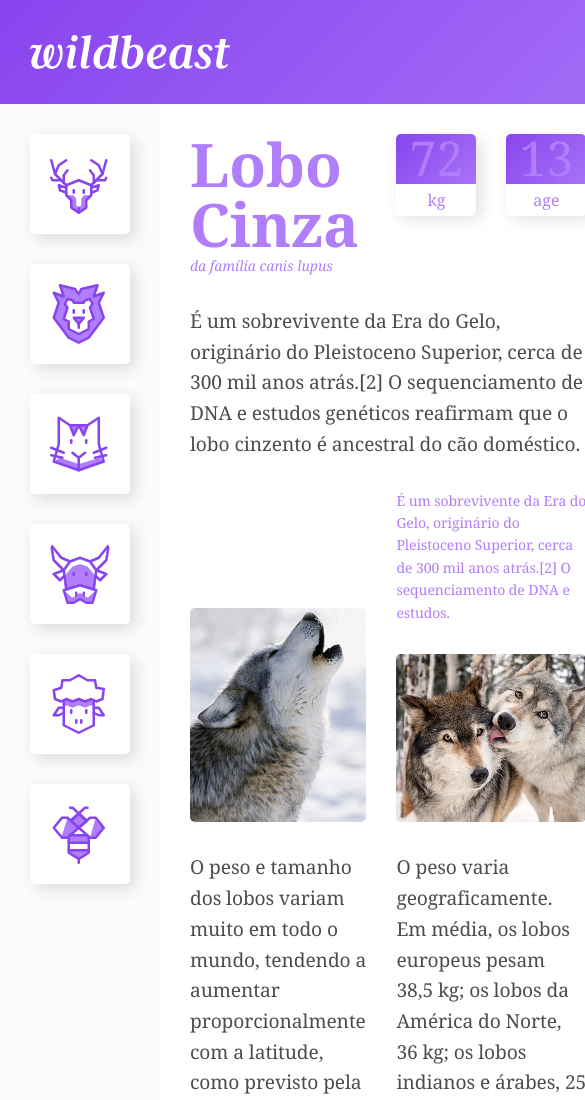
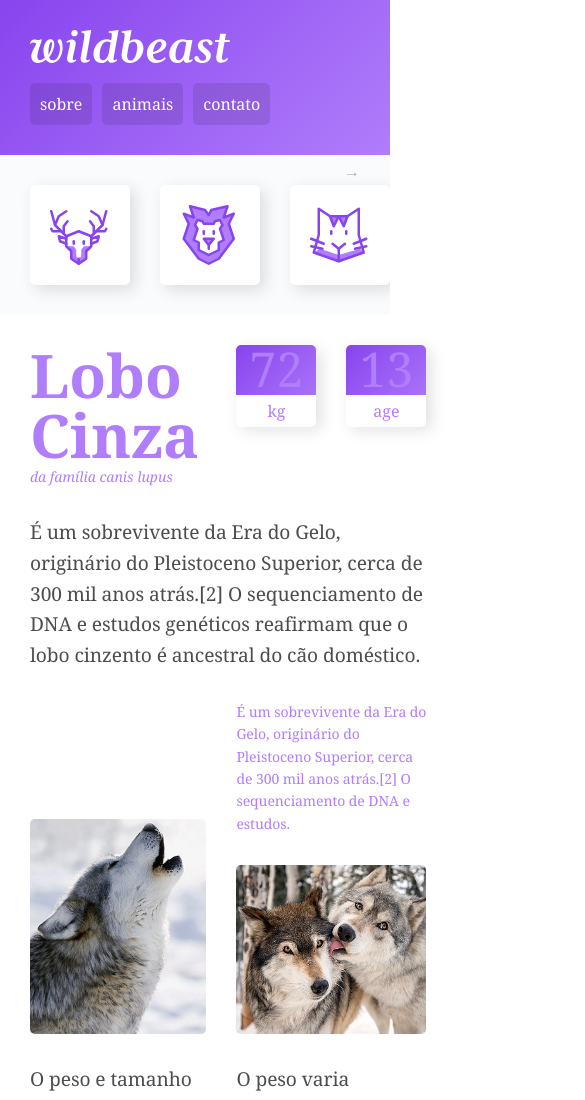
Before and after one commit to HelderDSR/Wildbeast_Grid, a plain HTML site: page index.html in a window 390 px wide. Shown: the top 1100 px of the page, 585 px wide, since content can reach past the window. Drawn offline with Linux system fonts and the light colour scheme.

Commit message:
Criação da parte responsiva do site

```diff
--- a/style.css
+++ b/style.css
@@ -252,3 +252,82 @@ P {
   text-align: center;
   padding: 30px;
 }
+
+
+@media (max-width: 1200px) {
+  .estrutura {
+    grid-template-areas:
+    "header  header   header"
+    "sidenav content  content"
+    "sidenav anuncios anuncios"
+    "footer  footer   footer"
+    ;
+  }
+}
+
+@media (max-width: 760px) {
+  .estrutura {
+    grid-template-columns: 100%;
+    grid-template-areas:
+    "header"
+    "sidenav"
+    "content"
+    "anuncios"
+    "footer"
+    ;
+  }
+  .header {
+    grid-template-columns: auto;
+  }
+  .logo {
+    margin-bottom: 20px;
+  }
+  .header nav a {
+    font-size: 1em;
+  }
+  .header li + li {
+    margin-left: 10px;
+  }
+  .sidenav  ul {
+    display: flex;
+  }
+  .sidenav ul li {
+    flex: 1 0 60px;
+  }
+  .sidenav {
+    padding: 0 30px;
+  }
+  .sidenav li a {
+    margin: 30px 30px 30px 0;
+  }
+  /* BARRA DE ROLAGEM DOS ÍCONES */
+  .sidenav {
+    position: relative;
+    overflow-x: auto;
+    /* ALGUNS BROWSERS BUGAM A BARRA, UTILIZAR CÓDIGO A BAIXO*/
+    -webkit-overflow-scrolling: touch;
+    -ms-overflow-style: -ms-autohiding-scrollbar;
+  }
+
+  /* SETA BARRA DE ROLAGEM */
+
+  .sidenav::after {
+    content: '→';
+    position: absolute;
+    top: 5px;
+    right: 30px;
+    color: rgba(0, 0, 0, 0.3);
+    animation: seta .5s ease-in 0s infinite alternate;
+  }
+}
+
+/* ANIMAÇÃO DA SETA NA BARRA DE ROLAGEM */
+
+@keyframes seta {
+  from {
+    right: 30px;
+  }
+  to {
+    right: 20px;
+  }
+}
```
